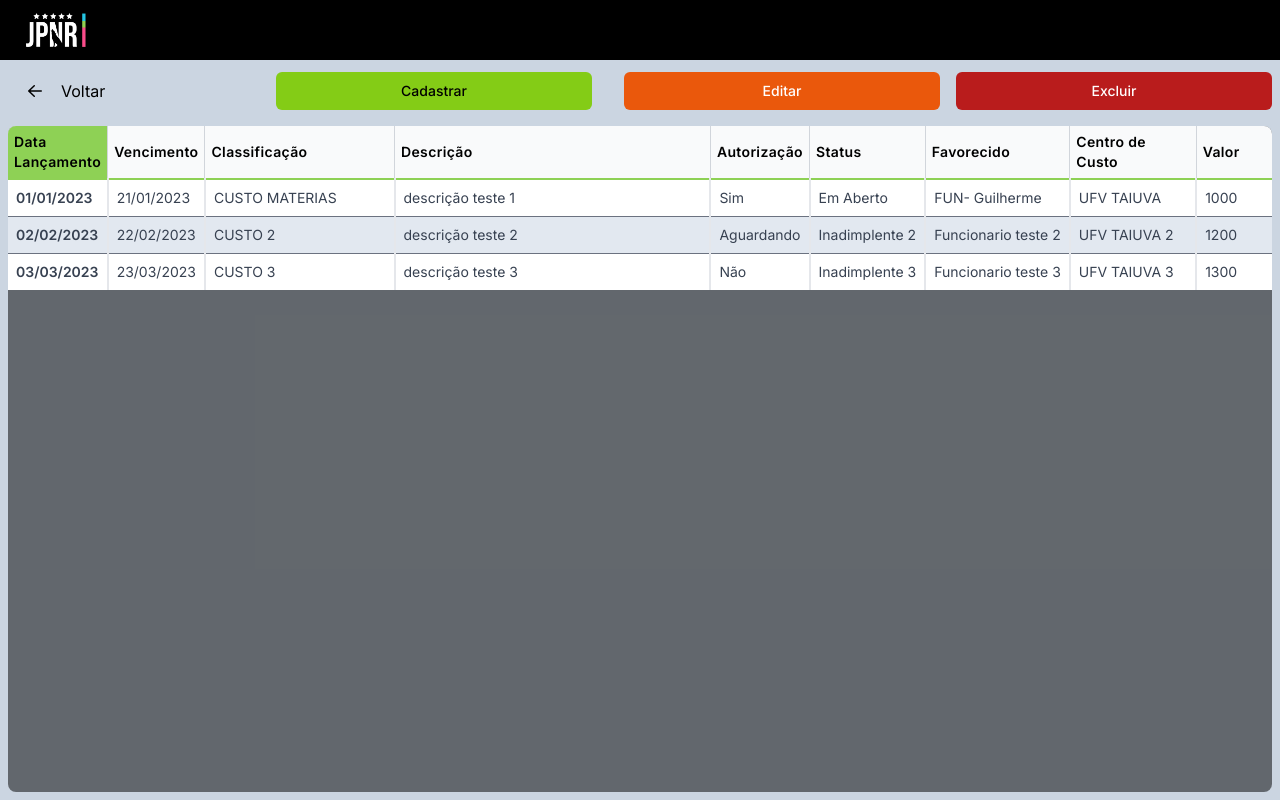
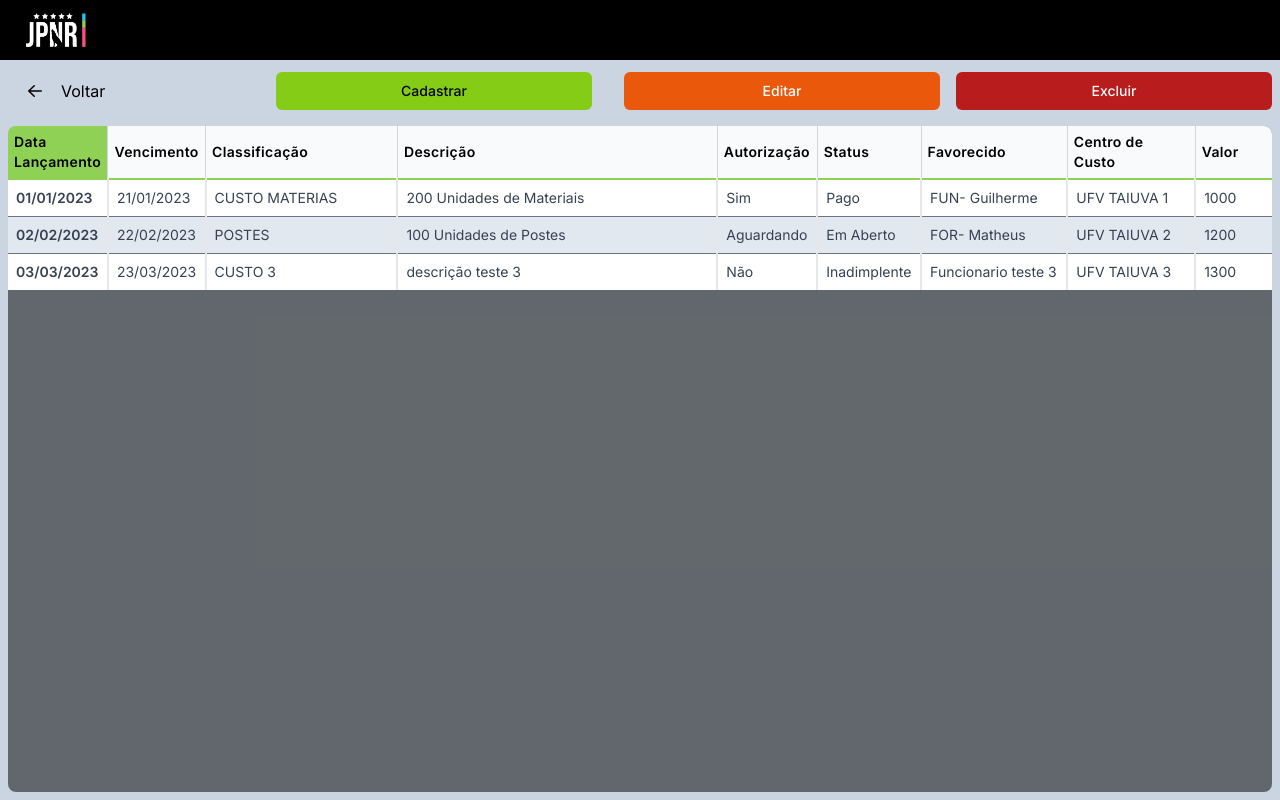
Before and after one commit to GuilhermeSSx/erp-gestao-despesas, a Next.js app: page /modulos/lancamentos in a window 1280 px wide. Built offline with nearby package versions, Linux system fonts and the light colour scheme; no server answers.

Commit message:
Finalização do perfil de acesso, necessário melhorar velocidade carregamento, sendo server-side, prox att.

```diff
--- a/src/app/(private-routes)/modulos/lancamentos/page.tsx
+++ b/src/app/(private-routes)/modulos/lancamentos/page.tsx
@@ -28,22 +28,22 @@ const lancamentos: Lancamento[] = [
     lancData: '01/01/2023',
     lancVencimento: '21/01/2023',
     lancClassificacao: 'CUSTO MATERIAS',
-    lancDescricao: 'descrição teste 1',
+    lancDescricao: '200 Unidades de Materiais',
     lancAutorizacao: 'Sim',
-    lancStatus: 'Em Aberto',
+    lancStatus: 'Pago',
     lancFavorecidos: 'FUN- Guilherme',
-    lancCentroCusto: 'UFV TAIUVA',
+    lancCentroCusto: 'UFV TAIUVA 1',
     lancValor: 1000
   },
   {
     lancId: 2,
     lancData: '02/02/2023',
     lancVencimento: '22/02/2023',
-    lancClassificacao: 'CUSTO 2',
-    lancDescricao: 'descrição teste 2',
+    lancClassificacao: 'POSTES',
+    lancDescricao: '100 Unidades de Postes',
     lancAutorizacao: 'Aguardando',
-    lancStatus: 'Inadimplente 2',
-    lancFavorecidos: 'Funcionario teste 2',
+    lancStatus: 'Em Aberto',
+    lancFavorecidos: 'FOR- Matheus',
     lancCentroCusto: 'UFV TAIUVA 2',
     lancValor: 1200
   },
@@ -54,13 +54,11 @@ const lancamentos: Lancamento[] = [
     lancClassificacao: 'CUSTO 3',
     lancDescricao: 'descrição teste 3',
     lancAutorizacao: 'Não',
-    lancStatus: 'Inadimplente 3',
+    lancStatus: 'Inadimplente',
     lancFavorecidos: 'Funcionario teste 3',
     lancCentroCusto: 'UFV TAIUVA 3',
     lancValor: 1300,
   },
-
-
 
   // Adicione mais lançamentos conforme necessário
 ];
--- a/src/app/components/criarSelecionarPerfilAcesso/index.tsx
+++ b/src/app/components/criarSelecionarPerfilAcesso/index.tsx
@@ -15,11 +15,9 @@ const CriarSelecionarPerfilAcesso = () => {
     const [perfilAcessosData, setPerfilAcessosData] = useState<PerfilAcesso[]>([]);
 
     useEffect(() => {
-        if(!acessoDataFetched) {
+        if (!acessoDataFetched) {
             getPerfilAcessos();
             //console.log(perfilAcessosData);
-        } else {
-            console.log(perfilAcessosData);
         }
 
     }, []);
@@ -48,8 +46,8 @@ const CriarSelecionarPerfilAcesso = () => {
         }
     };
 
-        // Adicione um estado para controlar se a solicitação já foi feita
-        const [acessoDataFetched, setAcessoDataFetched] = useState(false);
+    // Adicione um estado para controlar se a solicitação já foi feita
+    const [acessoDataFetched, setAcessoDataFetched] = useState(false);
 
     //-------------------------------------------------------------------------------
 
--- a/src/app/components/popupExclurPerfilAcesso/index.tsx
+++ b/src/app/components/popupExclurPerfilAcesso/index.tsx
@@ -3,6 +3,8 @@ import { Dialog } from '@headlessui/react';
 import { ArrowUturnLeftIcon, XMarkIcon } from '@heroicons/react/20/solid';
 import "react-toastify/dist/ReactToastify.css";
 import { excluirPerfilAcesso } from '../../lib/apiRequests';
+import { useRouter } from 'next/navigation';
+
 
 interface PopupProps {
     open: boolean;
@@ -16,11 +18,17 @@ const PopupExcluirPerfilAcesso: React.FC<PopupProps> = ({ open, onClose, id_perf
     const cancelButtonRef = useRef<HTMLButtonElement | null>(null);
     const deleteButtonRef = useRef<HTMLButtonElement | null>(null);
 
+    const router = useRouter();
+
     const handleDelete = async () => {
         try {
             await excluirPerfilAcesso(id_perfil_acesso);
             getPerfilAcessos(); // Chame a função para atualizar a lista
             onClose();
+
+            // Use o router para navegar para a mesma página sem o parâmetro 'id'
+            router.replace('/usuarios/perfil-acesso');
+
         } catch (error) {
             console.log(error);
         }
--- a/src/app/components/tablePerfisAcesso/index.tsx
+++ b/src/app/components/tablePerfisAcesso/index.tsx
@@ -1,7 +1,7 @@
 import Link from 'next/link';
-import React, { useState, useRef, useEffect } from 'react';
+import React, { useState, useRef } from 'react';
 import PopupExcluirPerfilAcesso from '../popupExclurPerfilAcesso';
-import { useRouter } from 'next/navigation';
+import { useSearchParams } from 'next/navigation';
 
 interface PerfilAcesso {
     id_perfil_acesso: number;
@@ -20,24 +20,12 @@ const TablePerfisAcesso: React.FC<TablePerfisAcessosProps> = ({ perfisAcessos, o
     const [itemToBeRemoved, setItemToBeRemoved] = useState<PerfilAcesso | null>(null);
     const tableRef = useRef<HTMLTableElement | null>(null);
 
-    const pathname = useRouter();
 
-    // useEffect(() => {
-    //     console.log(pathname);
-    // })
-    // Comparar com ID da rota para saber se o item foi selecionado <- fazer
-    const handleRowClick = (perfilAcesso: PerfilAcesso, index: number) => {
-        if (selectedItem && selectedItem.id_perfil_acesso === perfilAcesso.id_perfil_acesso) {
-            // Deselect the current item if it's already selected
-            setSelectedItem(null);
-            setSelectedItemIndex(null);
-        } else {
-            // Select the clicked item
-            setSelectedItem(perfilAcesso);
-            setSelectedItemIndex(index);
-        }
-        onPefilAcessoSelected(perfilAcesso);
-    };
+    // Comparar com ID da rota para saber se o item foi selecionado
+    const usuarioParams = useSearchParams();
+    const id_perfil_acesso = usuarioParams.get('id');
+    const id_perfil_acessoNumber = id_perfil_acesso ? parseInt(id_perfil_acesso, 10) : null;
+
 
     const abrirPopupExcluirPerfilAcesso = (perfil_acesso: PerfilAcesso) => {
         setItemToBeRemoved(perfil_acesso);
@@ -74,9 +62,9 @@ const TablePerfisAcesso: React.FC<TablePerfisAcessosProps> = ({ perfisAcessos, o
                                             },
                                         }}
                                         className={`w-[50%] h-[38px] flex items-center justify-center border border-transparent
-                                                text-sm rounded-md bg-blue-400 hover:bg-blue-300`}
+                                        text-sm rounded-md ${id_perfil_acessoNumber === perfilAcesso.id_perfil_acesso ? 'bg-green-400' : 'bg-blue-400'} hover:bg-blue-300`}
                                     >
-                                        Selecionar
+                                        {id_perfil_acessoNumber === perfilAcesso.id_perfil_acesso ? 'Selecionado' : 'Selecionar'}
                                     </Link>
                                     <button
                                         className='w-[48%] h-[38px] flex items-center justify-center border border-transparent
@@ -84,7 +72,6 @@ const TablePerfisAcesso: React.FC<TablePerfisAcessosProps> = ({ perfisAcessos, o
                                         onClick={(e) => {
                                             e.stopPropagation();
                                             abrirPopupExcluirPerfilAcesso(perfilAcesso);
-                                            console.log(index);
                                         }}
                                     >
                                         Remover
--- a/src/app/lib/apiRequests.tsx
+++ b/src/app/lib/apiRequests.tsx
@@ -2,6 +2,7 @@ import { toast } from 'react-toastify';
 import "react-toastify/dist/ReactToastify.css";
 
 export const excluirPerfilAcesso = async (id_perfil_acesso: number) => {
+
     try {
         const response = await fetch('https://jpnr-gestao-sqlserver.vercel.app/user/excluir-perfil-acesso', {
             method: 'DELETE',
@@ -14,7 +15,7 @@ export const excluirPerfilAcesso = async (id_perfil_acesso: number) => {
         if (response.ok) {
             toast.success('Perfil de acesso deletado com sucesso!', {
                 position: "bottom-left",
-                autoClose: 5000,
+                autoClose: 3800,
                 hideProgressBar: false,
                 closeOnClick: true,
                 pauseOnHover: true,
@@ -25,7 +26,7 @@ export const excluirPerfilAcesso = async (id_perfil_acesso: number) => {
         } else {
             toast.error('Erro ao deletar o perfil de acesso!', {
                 position: "bottom-left",
-                autoClose: 5000,
+                autoClose: 3800,
                 hideProgressBar: false,
                 closeOnClick: true,
                 pauseOnHover: true,
@@ -40,7 +41,7 @@ export const excluirPerfilAcesso = async (id_perfil_acesso: number) => {
         console.error('Erro:', error);
         toast.error('Erro ao deletar o perfil de acesso!', {
             position: "bottom-left",
-            autoClose: 5000,
+            autoClose: 4200,
             hideProgressBar: false,
             closeOnClick: true,
             pauseOnHover: true,
```
